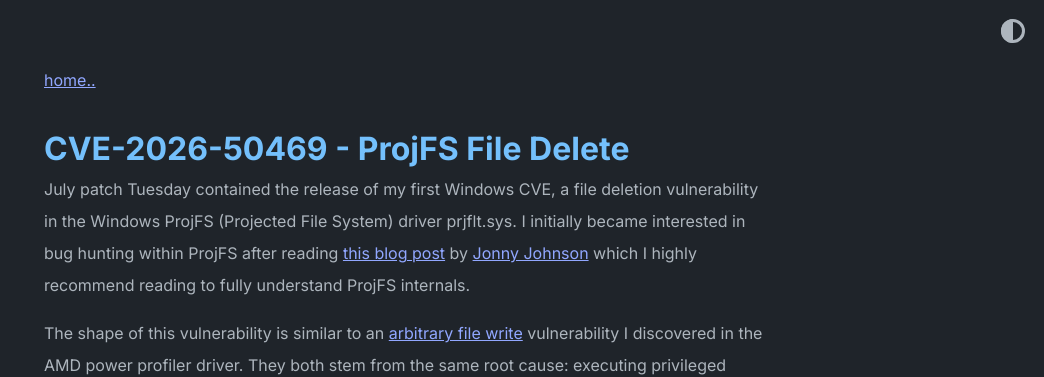
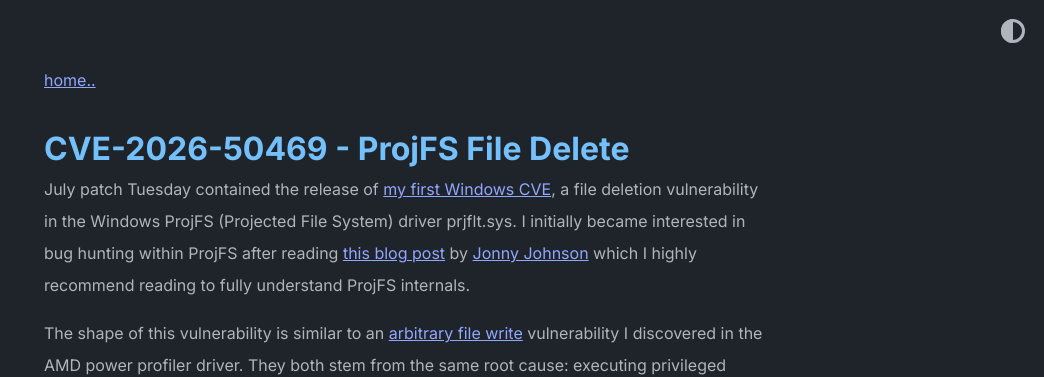
Before and after one commit to Bad-Jubies/bad-jubies.github.io, a Jekyll site: the page built from _posts/2026-07-28-projected-file-system-file-delete-cve-2026-50469.md, in a window 1280 px wide and 900 px high. Shown: the top 377 px of the window, without its empty margins (236-1280 px from the left). Built offline with Jekyll 4.4.1, drawn with Linux system fonts in a browser that asks for light colours; some of the changed lines change nothing that is shown.

Commit message:
Added CVE link

```diff
--- a/_posts/2026-07-28-projected-file-system-file-delete-cve-2026-50469.md
+++ b/_posts/2026-07-28-projected-file-system-file-delete-cve-2026-50469.md
@@ -3,7 +3,7 @@
 layout: post
 ---
 
-July patch Tuesday contained the release of my first Windows CVE, a file deletion vulnerability in  the Windows ProjFS (Projected File System) driver prjflt.sys. I initially became interested in bug hunting within ProjFS after reading [this blog post](https://www.huntress.com/blog/windows-projected-file-system-mechanics) by [Jonny Johnson](https://x.com/JonnyJohnson_) which I highly recommend reading to fully understand ProjFS internals.
+July patch Tuesday contained the release of [my first Windows CVE](https://msrc.microsoft.com/update-guide/vulnerability/CVE-2026-50469), a file deletion vulnerability in  the Windows ProjFS (Projected File System) driver prjflt.sys. I initially became interested in bug hunting within ProjFS after reading [this blog post](https://www.huntress.com/blog/windows-projected-file-system-mechanics) by [Jonny Johnson](https://x.com/JonnyJohnson_) which I highly recommend reading to fully understand ProjFS internals.
 
 The shape of this vulnerability is similar to an [arbitrary file write](https://bad-jubies.github.io/amduprof-1) vulnerability I discovered in the AMD power profiler driver. They both stem from the same root cause: executing privileged actions on behalf of low-privileged users without performing adequate access checks.
 
@@ -129,3 +129,4 @@
 - [Breaking Barriers and Assumptions: Techniques for Privilege Escalation on Windows - Part 3](https://www.thezdi.com/blog/2024/7/31/breaking-barriers-and-assumptions-techniques-for-privilege-escalation-on-windows-part-3)
 - [Arbitrary file deletion vulnerabilities](https://cloud.google.com/blog/topics/threat-intelligence/arbitrary-file-deletion-vulnerabilities/)
 - [Abusing arbitrary file deletes to escalate privilege and other great tricks](https://secret.club/2020/04/23/directory-deletion-shell.html)
+- [MSRC CVE Advisory](https://msrc.microsoft.com/update-guide/vulnerability/CVE-2026-50469)
```
